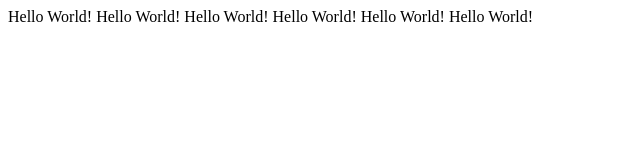
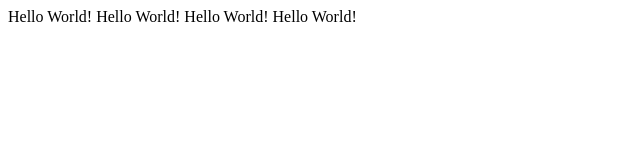
Before and after one commit to cxGitHub18/myClassCode, a plain HTML site: page index.html in a window 1280 px wide. Shown: the whole page, without its empty margins (0-640 px from the left). Drawn offline with Linux system fonts and the light colour scheme.

Commit message:
third changed code

```diff
--- a/index.html
+++ b/index.html
@@ -9,7 +9,5 @@
 		Hello World!
 		Hello World!
 		Hello World!
-		Hello World!
-		Hello World!
 	</body>
 </html>
```
